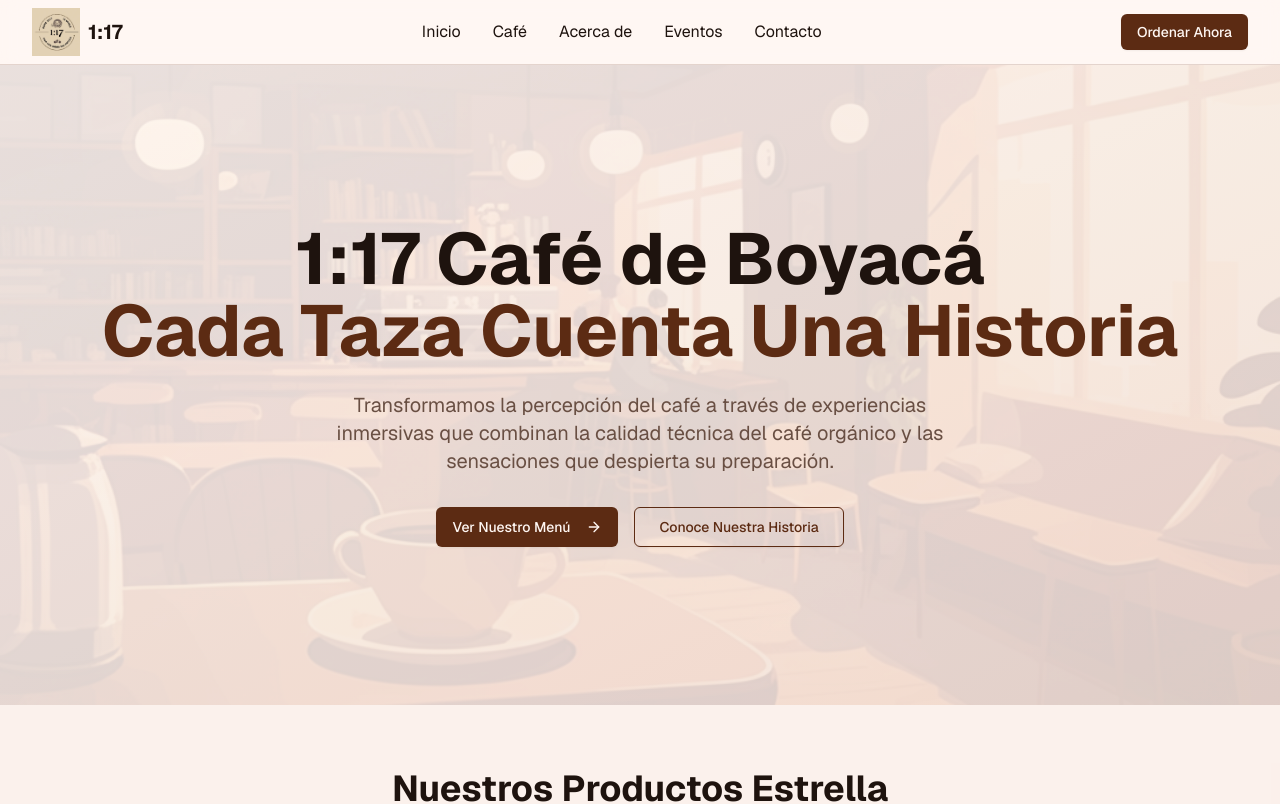
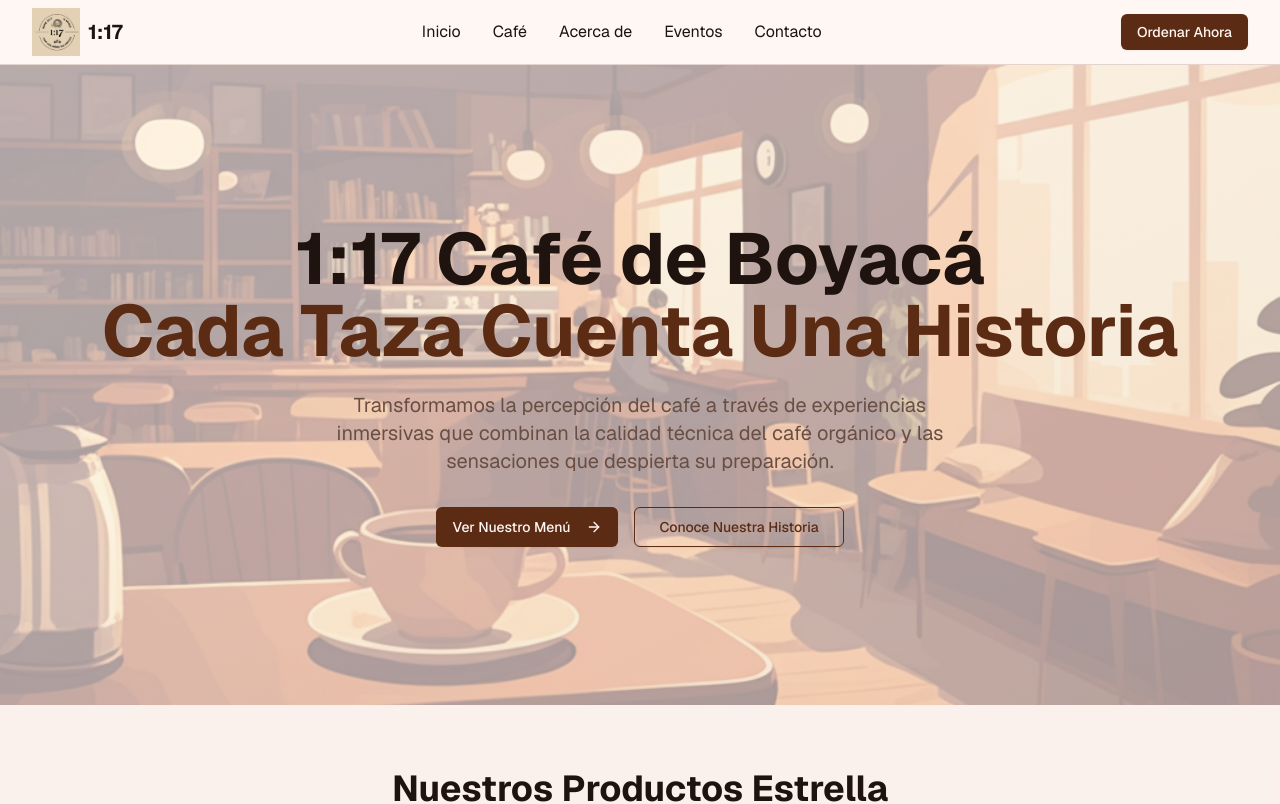
Before and after one commit to diegooo555/1-17-coffe, a Next.js app: page / in a window 1280 px wide. Shown: the top 804 px of the page. Built offline with nearby package versions, Linux system fonts and the light colour scheme.

Commit message:
Opacity Background updated

```diff
--- a/components/hero-section.tsx
+++ b/components/hero-section.tsx
@@ -8,7 +8,7 @@ export function HeroSection() {
       id="inicio"
       className="relative min-h-[80vh] flex items-center justify-center bg-gradient-to-br from-background to-muted"
     >
-      <div className="absolute inset-0 bg-[url('/cozy-coffee-shop.png')] bg-cover bg-center opacity-10"></div>
+      <div className="absolute inset-0 bg-[url('/cozy-coffee-shop.png')] bg-cover bg-center opacity-35"></div>
 
       <div className="relative z-10 container mx-auto px-4 sm:px-6 lg:px-8 text-center">
         <h1 className="text-4xl md:text-6xl lg:text-7xl font-bold text-foreground mb-6 text-balance">
```
